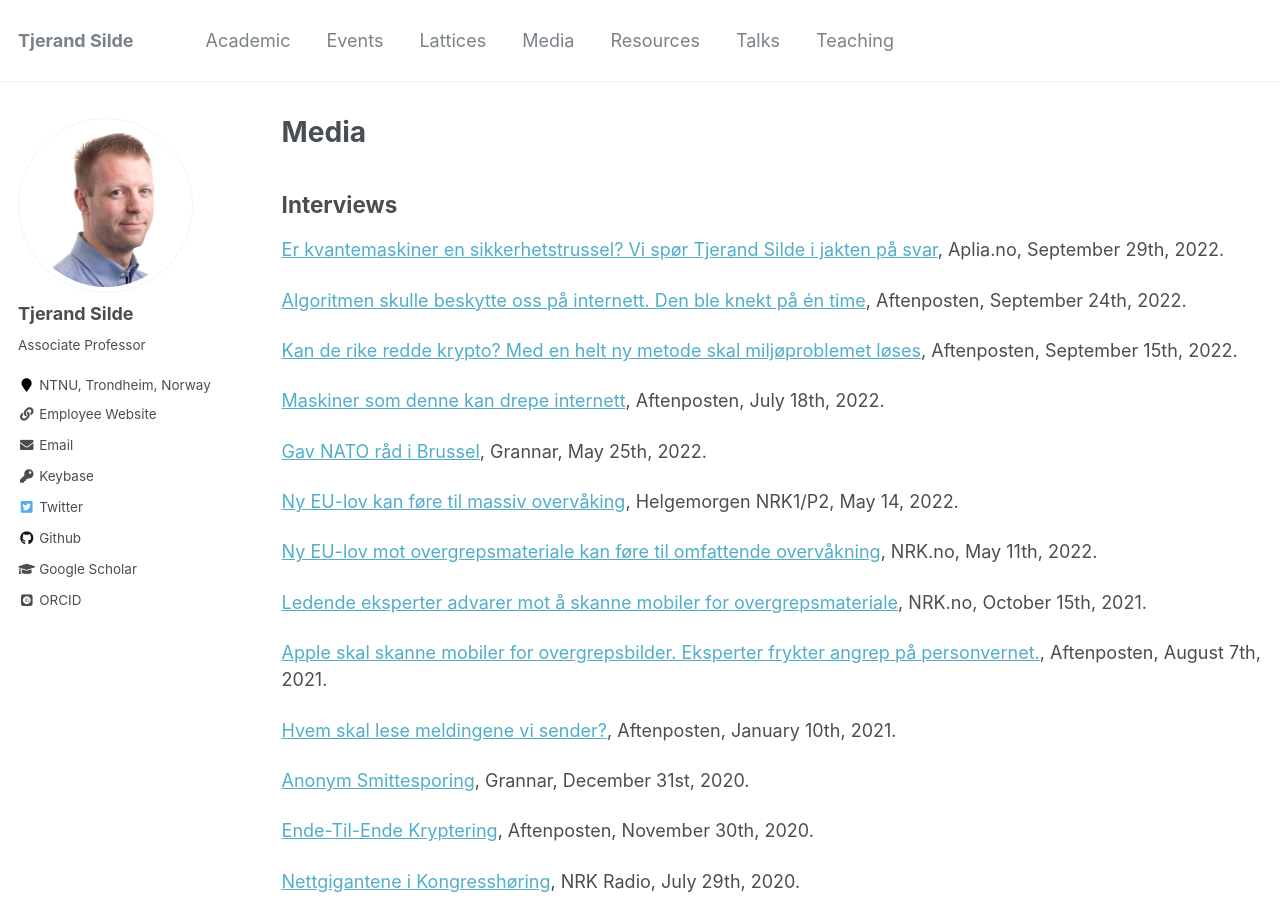
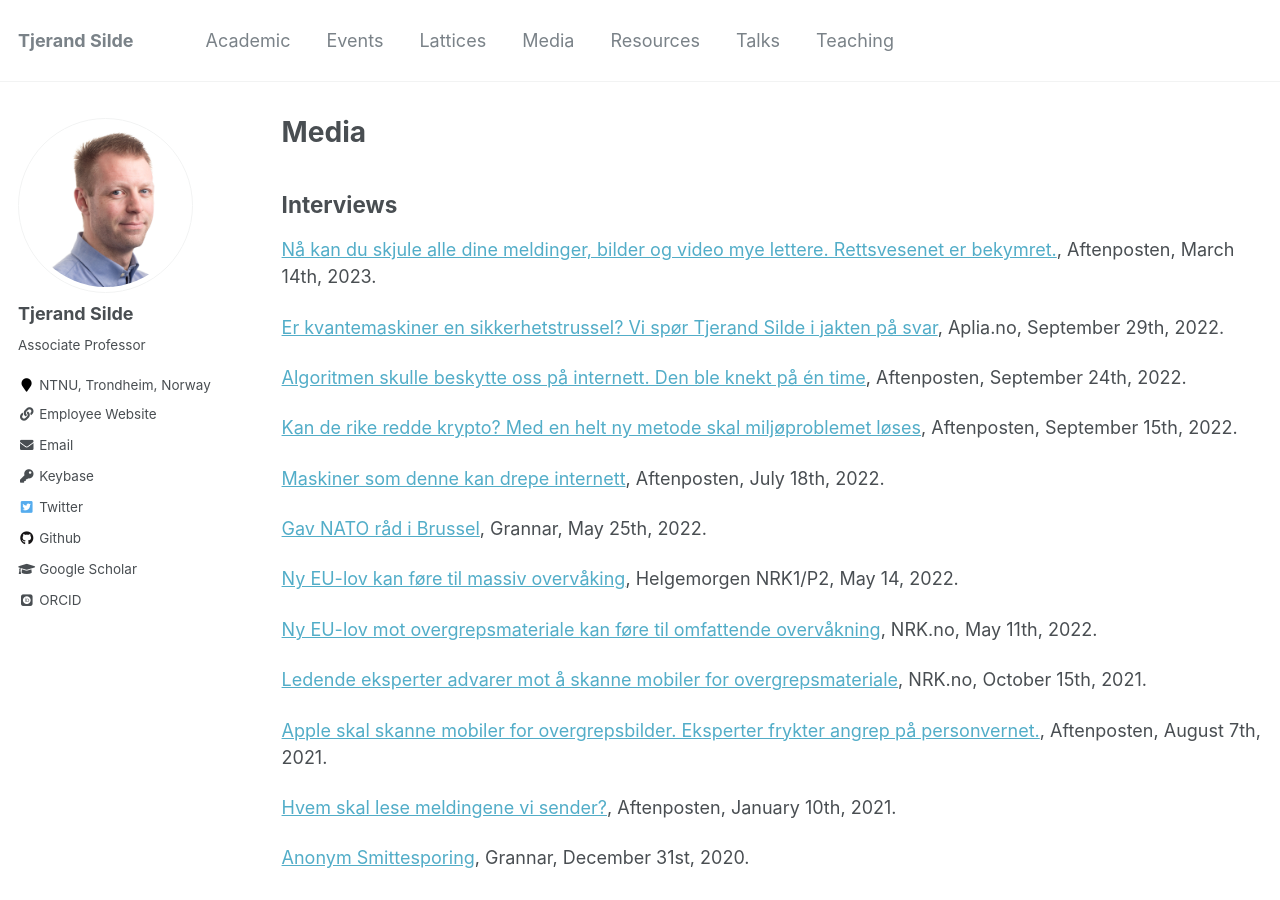
Before and after one commit to tjesi/tjesi.github.io, a Jekyll site: the page built from _pages/media.md, in a window 1280 px wide and 900 px high. Built offline with Jekyll 4.4.1, drawn with Linux system fonts in a browser that asks for light colours; some web fonts are replaced.

Commit message:
Update media.md

```diff
--- a/_pages/media.md
+++ b/_pages/media.md
@@ -6,6 +6,8 @@ author_profile: true
 ---
 
 ## Interviews
+
+[Nå kan du skjule alle dine meldinger, bilder og video mye lettere. Rettsvesenet er bekymret.](https://www.aftenposten.no/kultur/i/xg56nR/naa-kan-du-skjule-alle-dine-meldinger-bilder-og-video-mye-lettere-rettsvesenet-er-bekymret), Aftenposten, March 14th, 2023.
 
 [Er kvantemaskiner en sikkerhetstrussel? Vi spør Tjerand Silde i jakten på svar](https://www.aplia.no/blogg/er-kvantemaskiner-en-sikkerhetstrussel-vi-spor-tjerand-silde-i-jakten-pa-svar), Aplia.no, September 29th, 2022.
 
```
